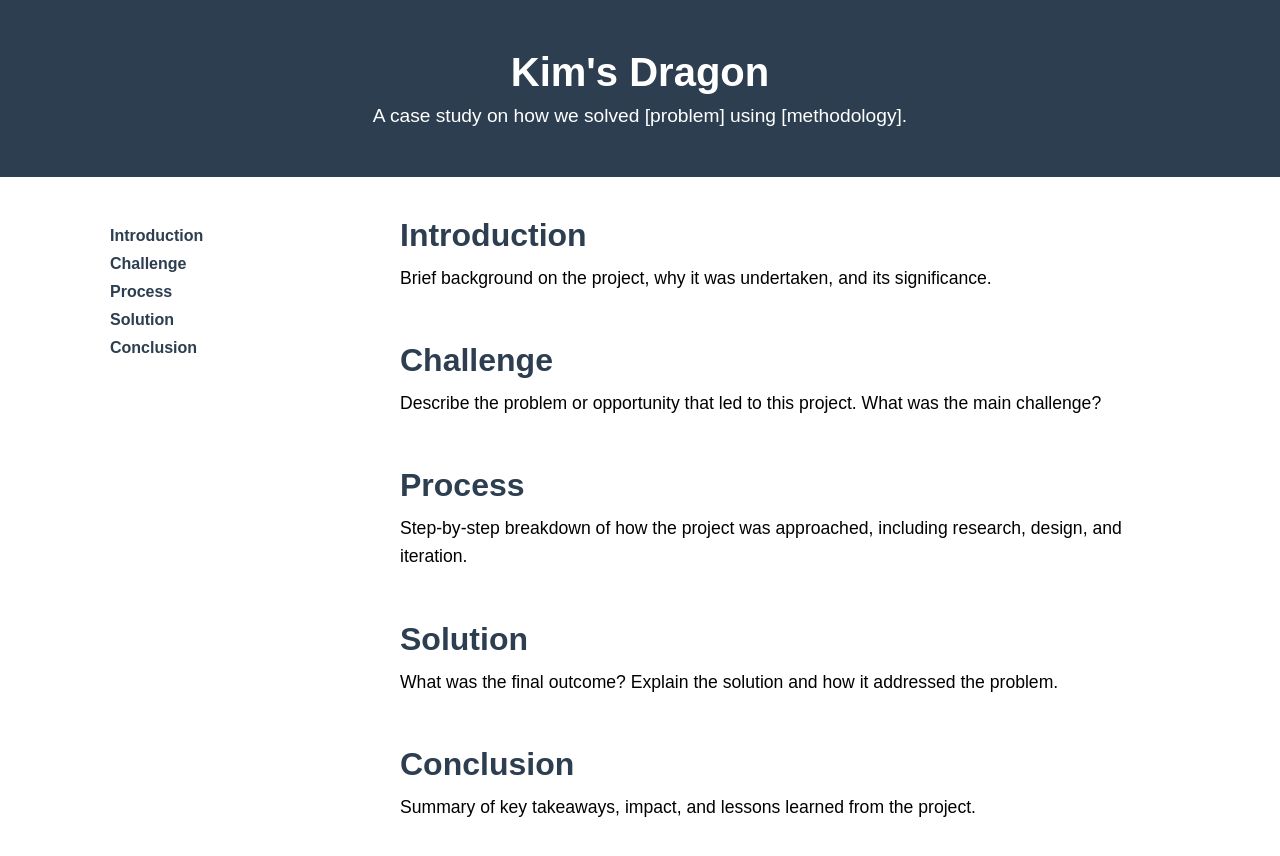
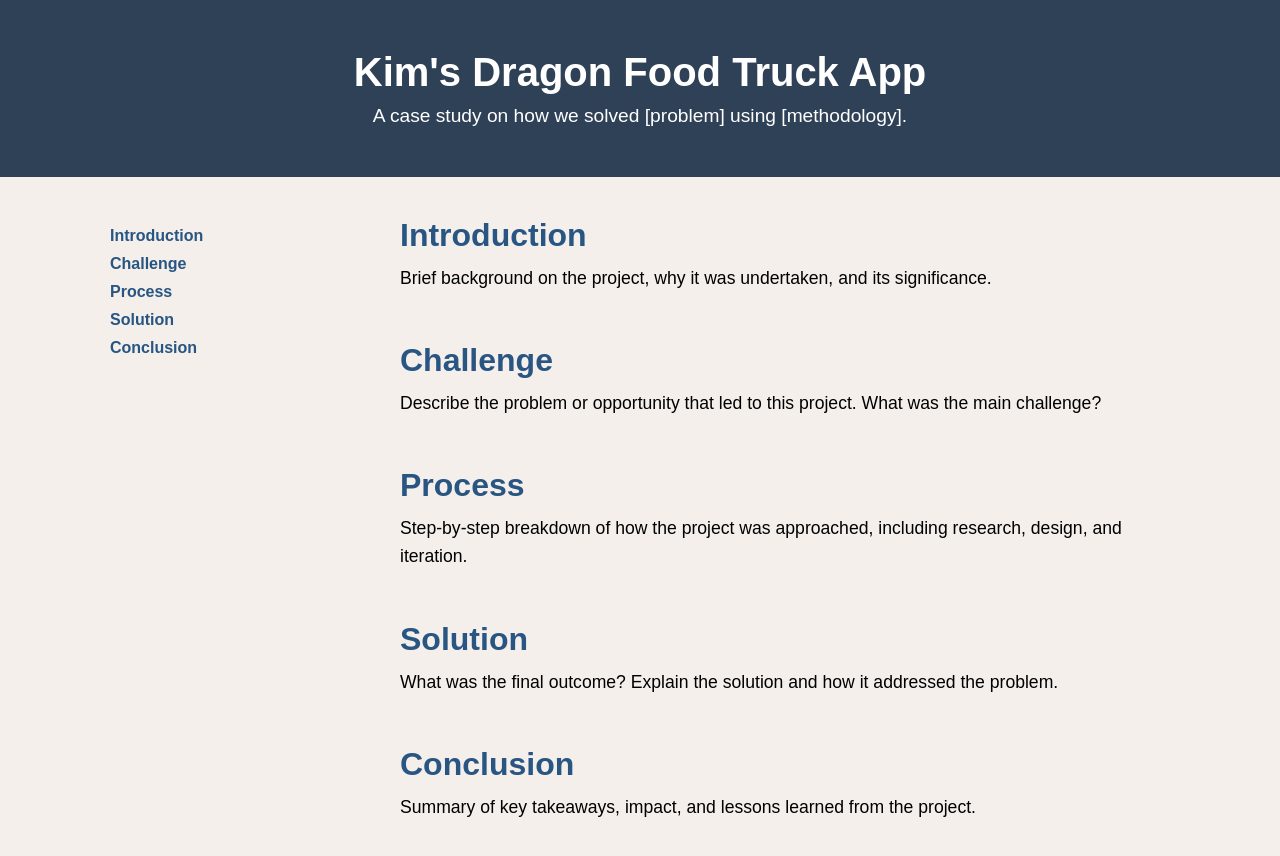
Before and after one commit to vzurui/idm216-casestudy, a plain HTML site: page index.html in a window 1280 px wide. Drawn offline with Linux system fonts and the light colour scheme.

Commit message:
updates
basic styling

```diff
--- a/index.html
+++ b/index.html
@@ -11,7 +11,7 @@
  <!-- Header Section -->
  <header class="header">
 	<div class="header-content">
-			<h1>Kim's Dragon</h1>
+			<h1>Kim's Dragon Food Truck App</h1>
 			<p>A case study on how we solved [problem] using [methodology].</p>
 	</div>
 </header>
--- a/styles.css
+++ b/styles.css
@@ -6,9 +6,20 @@
 	font-family: Arial, sans-serif;
 }
 
+:root {
+	--background-color: #F4EFEB;
+	--header-color: #2F4157;
+	--text-color: #285582;
+	--hover-color: #2980b9
+}
+
+body {
+	background-color: var(--background-color);
+}
+
 /* Header */
 .header {
-	background: #2c3e50;
+	background: var(--header-color);
 	color: white;
 	text-align: center;
 	padding: 50px 20px;
@@ -49,13 +60,13 @@
 
 .sidebar nav ul li a {
 	text-decoration: none;
-	color: #2c3e50;
+	color: var(--text-color);
 	font-weight: bold;
 	transition: 0.3s;
 }
 
 .sidebar nav ul li a:hover {
-	color: #2980b9;
+	color: var(--hover-color);
 }
 
 /* Case Study Content */
@@ -70,7 +81,7 @@
 
 .case-study h2 {
 	font-size: 2rem;
-	color: #2c3e50;
+	color: var(--text-color);
 	margin-bottom: 10px;
 }
 
```
